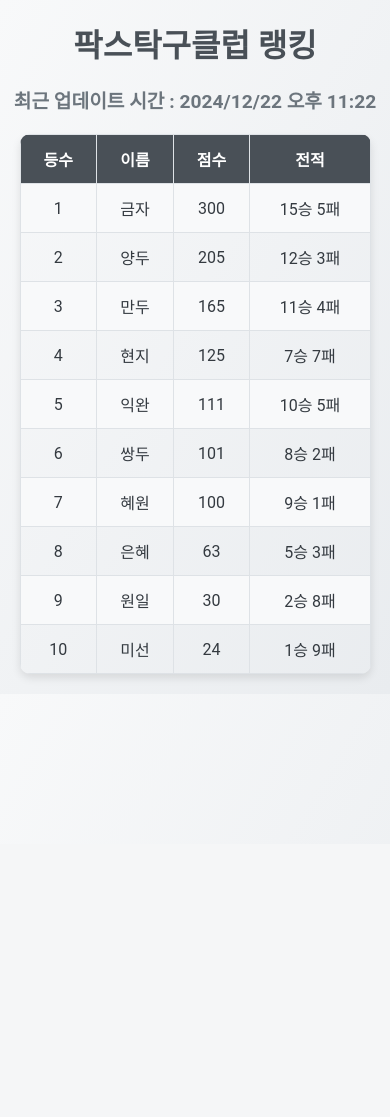
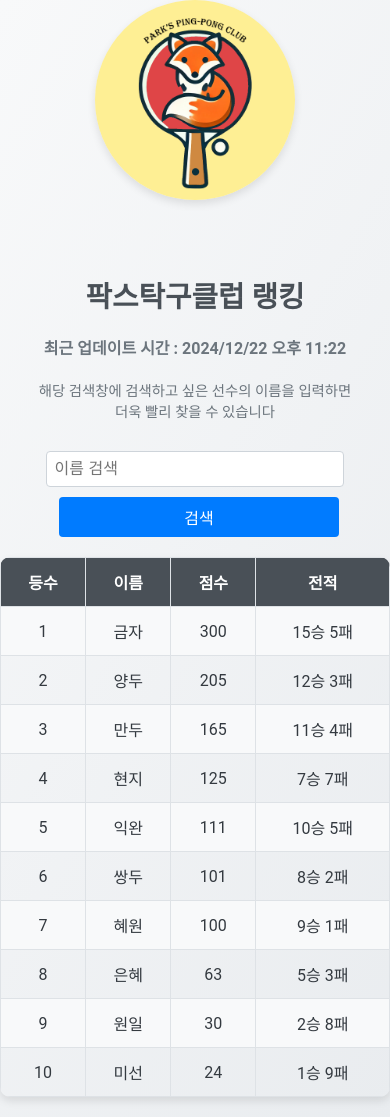
Before and after one commit to kanakim16/fox2, a Flask app: page / in a window 390 px wide. Before the commit the page ends 685 px from the top, so only its background shows below. Run offline with Flask 3, Linux system fonts and the light colour scheme.

Commit message:
수정 내용

```diff
--- a/templates/index.html
+++ b/templates/index.html
@@ -5,61 +5,169 @@
     <meta name="viewport" content="width=device-width, initial-scale=1.0">
     <title>팍스탁구클럽 랭킹</title>
     <style>
-        /* 기존 스타일 그대로 유지 */
+        /* 전체 페이지 스타일 */
         body {
-            background: linear-gradient(120deg, #f8f9fa, #e9ecef);
-            font-family: 'Roboto', sans-serif;
-            color: #343a40;
+            background: linear-gradient(120deg, #f8f9fa, #e9ecef);  /* 고급스러운 그라디언트 배경 */
+            font-family: 'Roboto', sans-serif;  /* 세련된 폰트 사용 */
+            color: #343a40;  /* 기본 텍스트 색상 */
             margin: 0;
             padding: 0;
             text-align: center;
         }
 
+        /* 테이블 스타일 */
         table {
-            margin: 20px auto;
-            border-collapse: collapse;
-            width: 90%;
-            max-width: 800px;
-            box-shadow: 0 4px 8px rgba(0, 0, 0, 0.1);
-            border-radius: 10px;
-            overflow: hidden;
+            margin: 20px auto;  /* 여백 추가 */
+            border-collapse: collapse;  /* 경계선 겹침 방지 */
+            width: 90%;  /* 화면에 맞게 테이블 크기 조정 */
+            max-width: 800px;  /* 최대 너비 설정 */
+            box-shadow: 0 4px 8px rgba(0, 0, 0, 0.1);  /* 그림자 효과 */
+            border-radius: 10px;  /* 모서리 둥글게 */
+            overflow: hidden;  /* 테이블 내 둥근 모서리 유지 */
         }
 
         th, td {
-            border: 1px solid #dee2e6;
-            padding: 12px;
-            text-align: center;
+            border: 1px solid #dee2e6;  /* 연한 테두리 */
+            padding: 12px;  /* 셀 안쪽 여백 */
+            text-align: center;  /* 텍스트 중앙 정렬 */
         }
 
         th {
-            background-color: #495057;
-            color: #ffffff;
+            background-color: #495057;  /* 어두운 헤더 색상 */
+            color: #ffffff;  /* 헤더 글자색 */
             font-weight: bold;
         }
 
         tr:nth-child(even) {
-            background-color: #f8f9fa;
+            background-color: #f8f9fa;  /* 짝수 행 색상 */
         }
 
         tr:hover {
-            background-color: #dee2e6;
+            background-color: #dee2e6;  /* 행에 마우스를 올렸을 때 색상 변경 */
         }
 
         h1 {
-            color: #495057;
+            color: #495057;  /* 제목 색상 */
             font-size: 2em;
             margin: 20px 0;
         }
 
         h2 {
+            color: #6c757d;  /* 부제목 색상 */
+            font-size: 1.2em;
+        }
+
+        /* 상단 이미지 스타일 */
+        .header-image {
+            width: 400px;  /* 작은 이미지 크기 */
+            height: 400px;  /* 동그란 이미지 */
+            margin-bottom: 50px;
+            border-radius: 50%;  /* 둥근 이미지 */
+            box-shadow: 0 4px 8px rgba(0, 0, 0, 0.1);  /* 그림자 효과 */
+        }
+
+        /* 검색창 텍스트 스타일 */
+        #search-description {
+            margin-top: 20px;
+            font-size: 1em;
             color: #6c757d;
-            font-size: 1.2em;
+        }
+
+        #search-container {
+            margin-top: 10px;
+        }
+
+        #search-input {
+            padding: 8px;
+            border: 1px solid #ced4da;
+            border-radius: 4px;
+            font-size: 1em;
+            width: 60%;
+            margin-top: 10px;
+        }
+
+        #search-btn {
+            padding: 8px 12px;
+            border: none;
+            background-color: #007bff;
+            color: #ffffff;
+            font-size: 1em;
+            border-radius: 4px;
+            cursor: pointer;
+            margin-left: 8px;
+            margin-top: 10px;
+        }
+
+        #search-btn:hover {
+            background-color: #0056b3;  /* 버튼 호버 색상 */
+        }
+
+        /* 하이라이트 스타일 */
+        .highlight {
+            border: 2px solid #dc3545;  /* 빨간색 테두리 */
+            padding: 5px;
+            border-radius: 5px;
+            background-color: #ffeeba;  /* 연한 노란 배경 */
+            font-weight: bold;
+        }
+
+        /* 모바일 최적화 */
+        @media (max-width: 600px) {
+            h1 {
+                font-size: 1.8em;  /* 모바일에서 제목 크기 조정 */
+            }
+
+            h2 {
+                font-size: 1em;  /* 부제목 크기 조정 */
+            }
+
+            #search-description {
+                font-size: 0.9em;  /* 모바일에서 설명 텍스트 크기 조정 */
+            }
+
+            #search-container {
+                width: 90%;  /* 화면에 맞는 검색창 크기 */
+                margin: 20px auto;
+                text-align: center;  /* 중앙 정렬 */
+            }
+
+            #search-input {
+                width: 80%;  /* 입력창 크기 조정 */
+            }
+
+            #search-btn {
+                width: 80%;  /* 버튼 크기 조정 */
+                margin-top: 10px;
+            }
+
+            .header-image {
+                width: 200px;  /* 이미지 크기 조정 */
+                height: 200px;
+            }
+
+            table {
+                width: 100%;  /* 테이블 너비 조정 */
+            }
         }
     </style>
 </head>
 <body>
+    <!-- 상단에 이미지 추가 -->
+    <img src="{{ url_for('static', filename='fox1.jpg') }}" class="header-image" alt="fox Image">
+
     <h1>팍스탁구클럽 랭킹</h1>
     <h2>최근 업데이트 시간 : 2024/12/22 오후 11:22</h2>
+
+    <!-- 검색창 설명문구 추가 -->
+    <div id="search-description">
+        해당 검색창에 검색하고 싶은 선수의 이름을 입력하면<br>더욱 빨리 찾을 수 있습니다
+    </div>
+
+    <!-- 검색창 추가 -->
+    <div id="search-container">
+        <input type="text" id="search-input" placeholder="이름 검색" />
+        <button id="search-btn">검색</button>
+    </div>
 
     <table>
         <tr>
@@ -77,5 +185,47 @@
         </tr>
         {% endfor %}
     </table>
+
+    <script>
+        const searchBtn = document.getElementById('search-btn');
+        const searchInput = document.getElementById('search-input');
+
+        searchBtn.addEventListener('click', () => {
+            const searchTerm = searchInput.value.trim();
+            if (!searchTerm) {
+                alert('이름을 입력하세요!');
+                return;
+            }
+
+            // 기존 하이라이트 제거
+            const highlighted = document.querySelectorAll('.highlight');
+            highlighted.forEach(el => {
+                const parent = el.parentNode;
+                parent.replaceChild(document.createTextNode(el.textContent), el);
+            });
+
+            // 검색어 찾기
+            const tableCells = document.querySelectorAll('td:nth-child(2)'); // 이름 열만 선택
+            let found = false;
+
+            tableCells.forEach(cell => {
+                if (cell.textContent.includes(searchTerm)) {
+                    const regex = new RegExp(searchTerm, 'gi');
+                    cell.innerHTML = cell.innerHTML.replace(regex, '<span class="highlight">$&</span>');
+
+                    const firstHighlight = cell.querySelector('.highlight');
+                    if (firstHighlight) {
+                        firstHighlight.scrollIntoView({ behavior: 'smooth', block: 'center' });
+                    }
+                    found = true;
+                }
+            });
+
+            if (!found) {
+                alert('검색 결과가 없습니다.');
+            }
+        });
+    </script>
+
 </body>
 </html>
```
